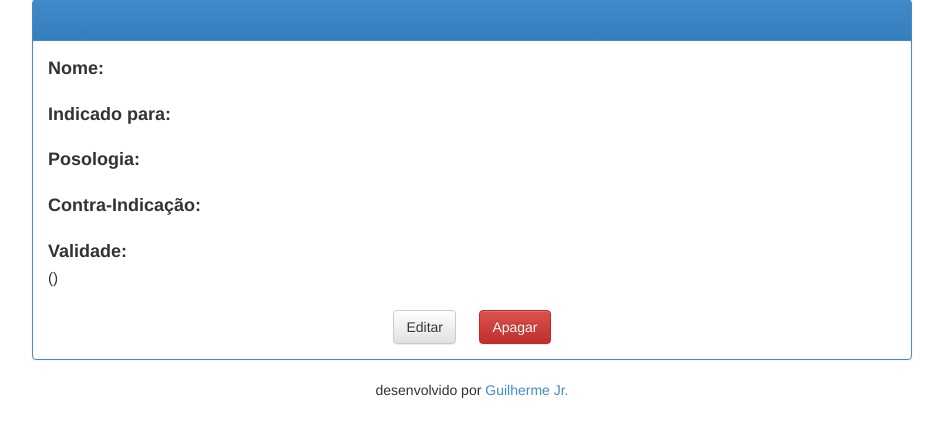
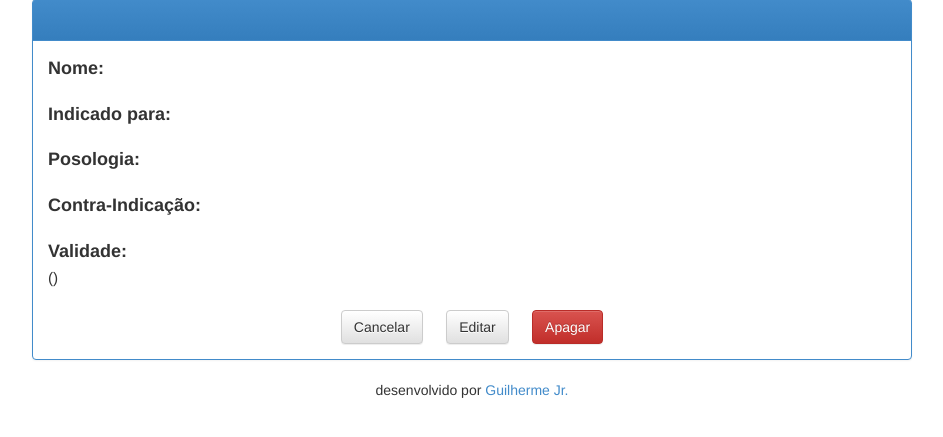
Before and after one commit to guilhermejr/remedios, a CakePHP app: the page made by src/app/View/Remedios/ver.ctp in a window 1280 px wide. Shown: the part 61-498 px from the top of the page, without its empty margins (168-1111 px from the left). Run offline with PHP 8.4 and a stand-in for CakePHP, Linux system fonts and the light colour scheme; the template is opened without the code that fills it, so the values that code supplies are empty; some libraries are stand-ins or nearby versions.

Commit message:
Adicionado o botão Cancelar para voltar a página anterior ao visualizar os detalhes do remédio

```diff
--- a/src/app/View/Remedios/ver.ctp
+++ b/src/app/View/Remedios/ver.ctp
@@ -44,6 +44,8 @@
 </p>
 
 <center>
+<?php echo $this->Html->link('Cancelar', 'javascript:window.history.back()', array('class' => 'btn btn-default')); ?>
+&nbsp;&nbsp;&nbsp;&nbsp;&nbsp;
 <?php echo $this->Html->link('Editar', array('controller' => 'remedios', 'action' => 'novo', $id), array('class' => 'btn btn-default')); ?>
 &nbsp;&nbsp;&nbsp;&nbsp;&nbsp;
 <?php echo $this->Html->link('Apagar', '#', array('class' => 'btn btn-danger', 'onclick' => 'apagar();')); ?>
```
